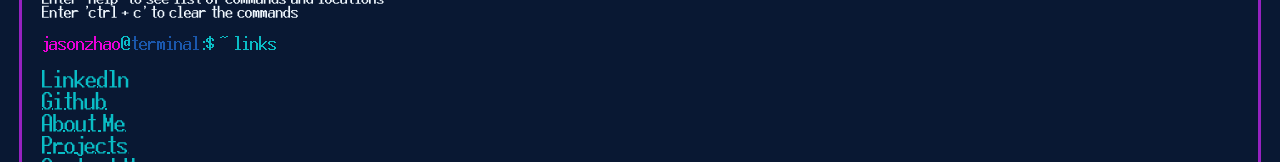
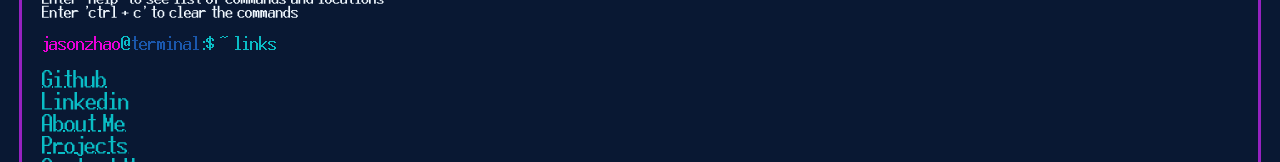
Before and after one commit to jasonz23/personal-website, a React (Create React App) app: page / in a window 1280 px wide. Shown: the part 244-406 px from the top of the page. Built offline with nearby package versions, Linux system fonts and the light colour scheme.

Commit message:
fix issue where github button would do to linkedin and vise versa

```diff
--- a/src/pages/main-page/index.js
+++ b/src/pages/main-page/index.js
@@ -20,9 +20,9 @@
                         <p className="main-page-instructions">Enter 'ctrl + c' to clear the commands</p>
                     </div>
                     <p><span className="main-page-command-name">jasonzhao</span>@<span className="main-page-command-location">terminal</span>:$ ~ links</p>
-                    <Link className="main-page-link" onClick={() => {window.open("https://www.github.com/jasonz23")}}>Linkedln</Link>
+                    <Link className="main-page-link" onClick={() => {window.open("https://www.github.com/jasonz23")}}>Github</Link>
                     <br />
-                    <Link className="main-page-link" onClick={() => {window.open("https://www.linkedin.com/in/jason-zhao-24a5b8233/")}}>Github</Link>
+                    <Link className="main-page-link" onClick={() => {window.open("https://www.linkedin.com/in/jason-zhao-24a5b8233/")}}>Linkedin</Link>
                     <br />
                     <Link to="/about-me" className="main-page-link">About Me</Link>
                     <br />
```
